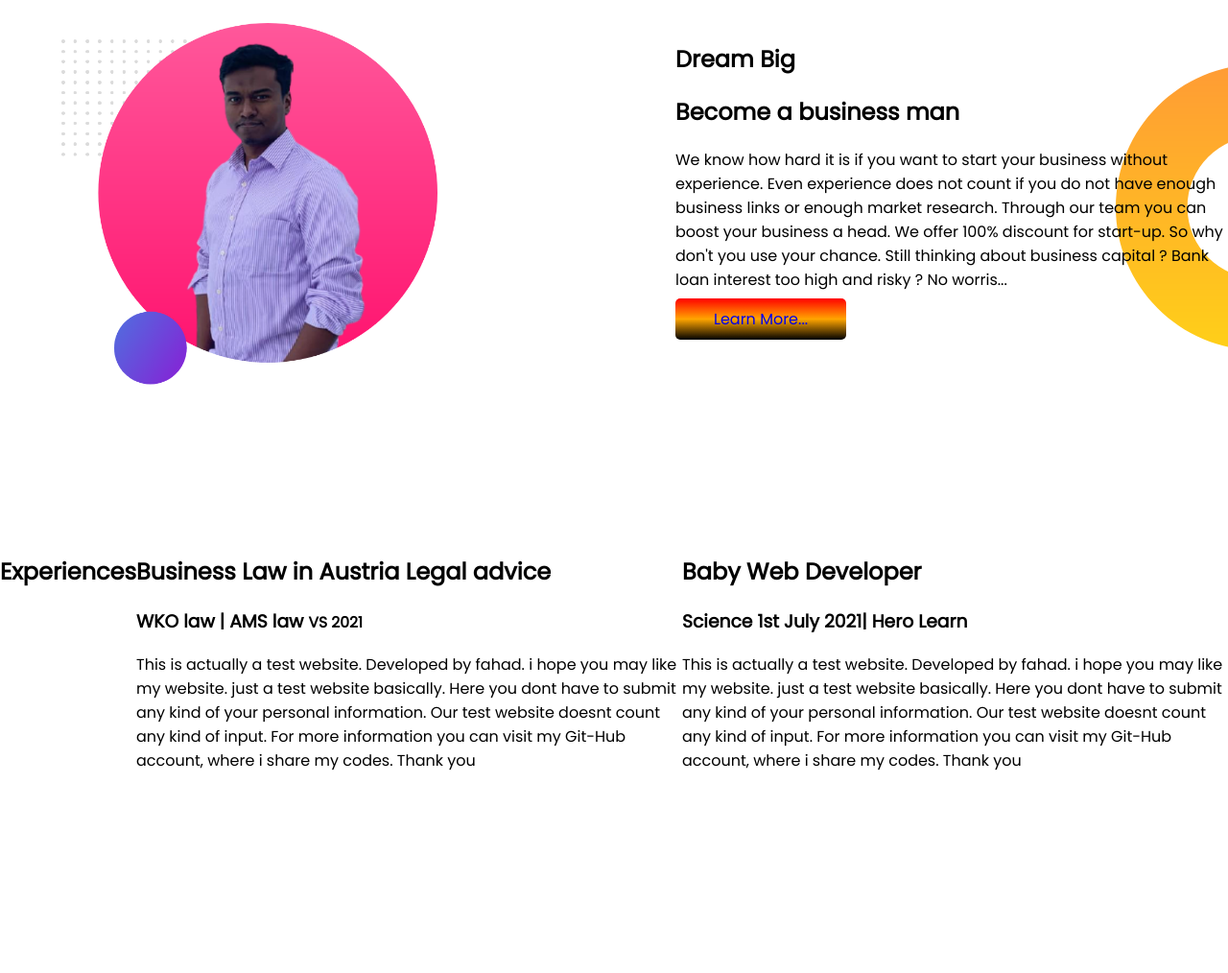
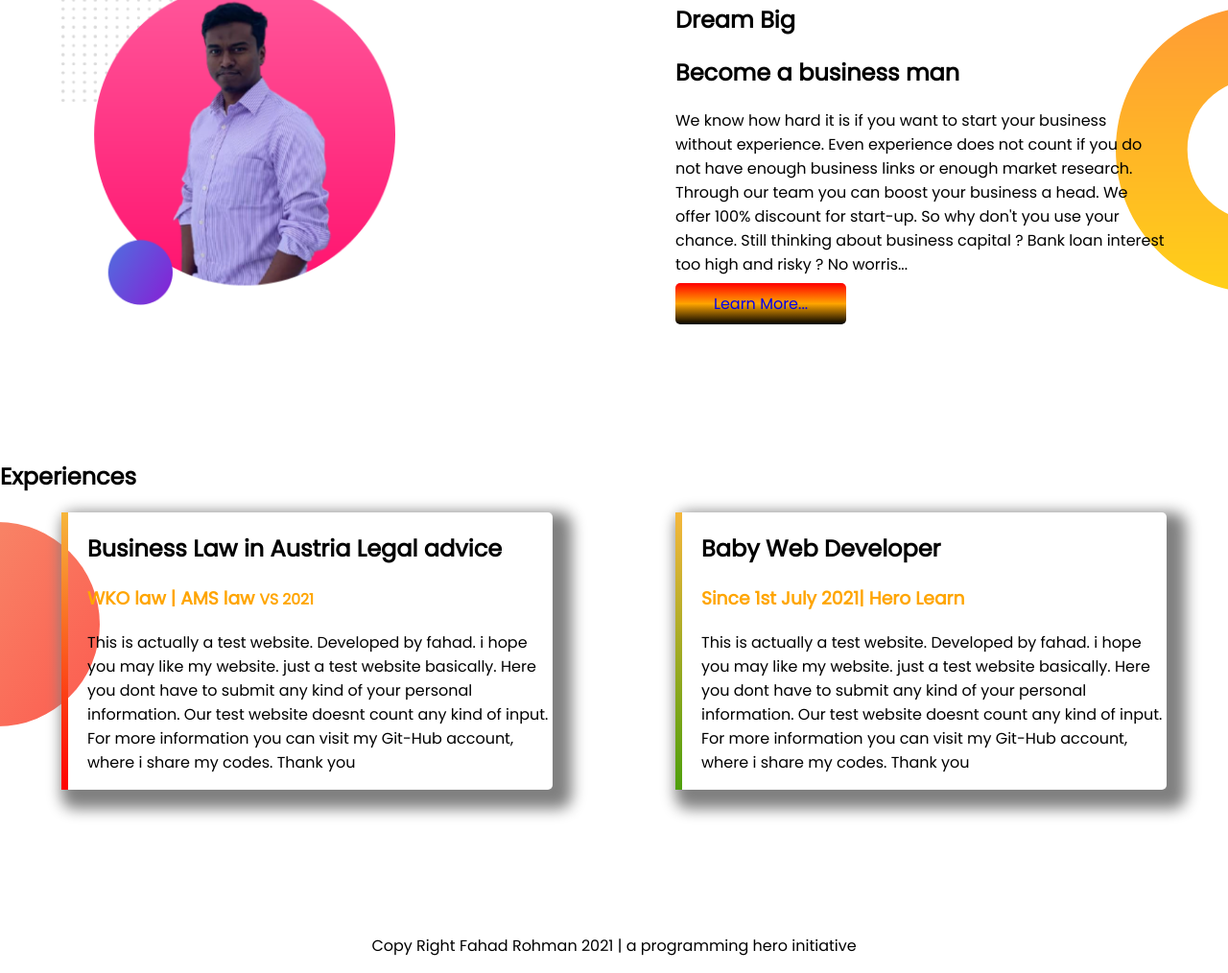
Before and after one commit to fahad99rohman/sir-web, a plain HTML site: page index.html in a window 1280 px wide. Shown: the part 502-1516 px from the top of the page at 96% size. Before the commit the page ends 1473 px from the top, so only its background shows below. Drawn offline with Linux system fonts and the light colour scheme.

Commit message:
final-commit

```diff
--- a/index.html
+++ b/index.html
@@ -19,7 +19,7 @@
 
 <body>
 
-    <section class="top-banner">
+    <section class="top-banner flexible-container">
 
         <div class="half-width">
 
@@ -47,7 +47,7 @@
     </section>
 
 
-    <section class="dream-big">
+    <section class="dream-big flexible-container">
 
         <div class="half-width">
 
@@ -81,7 +81,7 @@
     </section>
 
 
-    <section class="experience-area">
+    <section class="experience-area ">
 
 
 
@@ -90,31 +90,39 @@
 
         <h1>Experiences</h1>
 
-        <div>
+        <div class="flexible-container">
+            <div id="full-stack-experience" class="experience-item">
                 <h1>Business Law in Austria Legal advice</h1>
-            <h3>WKO law | AMS law <small>VS 2021</small></h3>
-            <p>This is actually a test website. Developed by fahad. i hope you may like my website. just a test website
-                basically. Here you dont have to submit any kind of your personal information. Our test website doesnt
+                <h3 class="orange-color">WKO law | AMS law <small>VS 2021</small></h3>
+                <p>This is actually a test website. Developed by fahad. i hope you may like my website. just a test
+                    website
+                    basically. Here you dont have to submit any kind of your personal information. Our test website
+                    doesnt
                     count
                     any kind of input. For more information you can visit my Git-Hub account, where i share my codes.
                     Thank you
                 </p>
             </div>
 
-        <div>
+            <div id="web-dev-experience" class="experience-item">
                 <h1>Baby Web Developer</h1>
-            <h3>Science 1st July 2021| Hero Learn</h3>
-            <p>This is actually a test website. Developed by fahad. i hope you may like my website. just a test website
-                basically. Here you dont have to submit any kind of your personal information. Our test website doesnt
+                <h3 class="orange-color">Since 1st July 2021| Hero Learn</h3>
+                <p>This is actually a test website. Developed by fahad. i hope you may like my website. just a test
+                    website
+                    basically. Here you dont have to submit any kind of your personal information. Our test website
+                    doesnt
                     count
                     any kind of input. For more information you can visit my Git-Hub account, where i share my codes.
                     Thank you
                 </p>
             </div>
+        </div>
 
     </section>
 
-
+    <footer>
+        <p>Copy Right Fahad Rohman 2021 | a programming hero initiative</p>
+    </footer>
 </body>
 
 </html>
--- a/style.css
+++ b/style.css
@@ -2,13 +2,16 @@ body{
     font-family: 'Permanent Marker', cursive;
     font-family: 'Poppins', sans-serif;
     margin: 0px;
+
 }
+
+
 
 .orange-color{
     color: orange ;
 
 }
-section{
+.flexible-container{
     display: flex;
     margin-bottom:150px ;
 
@@ -17,6 +20,9 @@ section{
 .half-width{
     width: 50%;
     padding-left: 5%;
+    padding-right: 5%;
+
+
 }
 
 .half-width img{
@@ -43,3 +49,36 @@ section{
     background-repeat: no-repeat;
     background-position: right;
 }
+
+.experience-item{
+
+    width: 40%;
+    margin-left: 5%;
+    margin-right: 5%;
+    padding-left: 20px;
+    border-radius: 5px;
+    box-shadow: 10px 10px 15px 10px grey;
+
+
+}
+
+.experience-area{
+    background-image: url(image/exp-bg.png);
+    background-repeat: no-repeat ;
+    background-position: left;
+}
+
+#web-dev-experience{
+    border-left: 7px solid;
+    border-image: linear-gradient(#f6b73c, #4d9f0c) 30;
+    border-image-slice: 1;
+}
+#full-stack-experience{
+    border-left: 7px solid;
+    border-image: linear-gradient(#f6b73c, red) 30;
+    border-image-slice: 1;
+}
+
+footer p{
+    text-align: center;
+}
```
Lines whose indentation alone changed are shown as unchanged.
